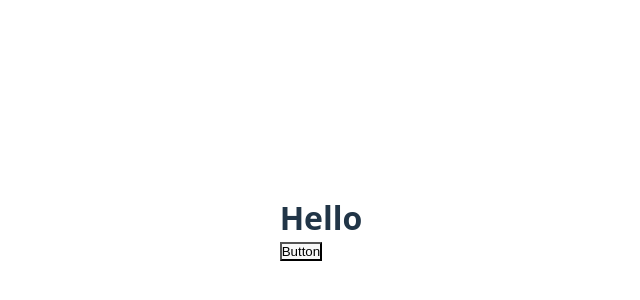
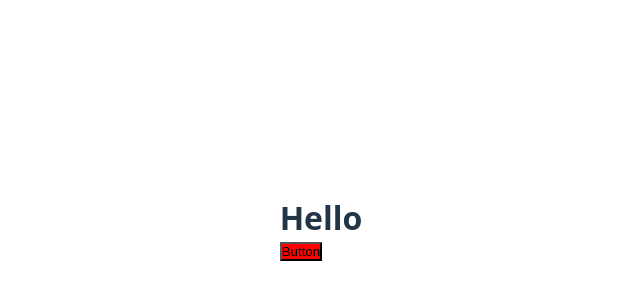
Before and after one commit to J-C-S-V/button-builder, a React (Vite) app: page / in a window 1280 px wide. Shown: the part 172-472 px from the top of the page, without its empty margins (319-959 px from the left). Built offline with nearby package versions, Linux system fonts and the light colour scheme.

Commit message:
Add button component

```diff
--- a/src/App.tsx
+++ b/src/App.tsx
@@ -5,7 +5,7 @@ function App() {
   return (
     <>
       <h1>Hello</h1>
-      <Button backgroundColor="blue">Primary</Button>
+      <Button newBgColor="red">Primary</Button>
     </>
   );
 }
--- a/src/components/Button.tsx
+++ b/src/components/Button.tsx
@@ -1,7 +1,7 @@
-export const Button = (backgroundColor: string) => {
+export const Button = ({ newBgColor }: { newBgColor: string }) => {
   return (
     <>
-      <button style={{ backgroundColor }}>Button</button>
+      <button style={{ backgroundColor: newBgColor }}>Button</button>
     </>
   );
 };
```
